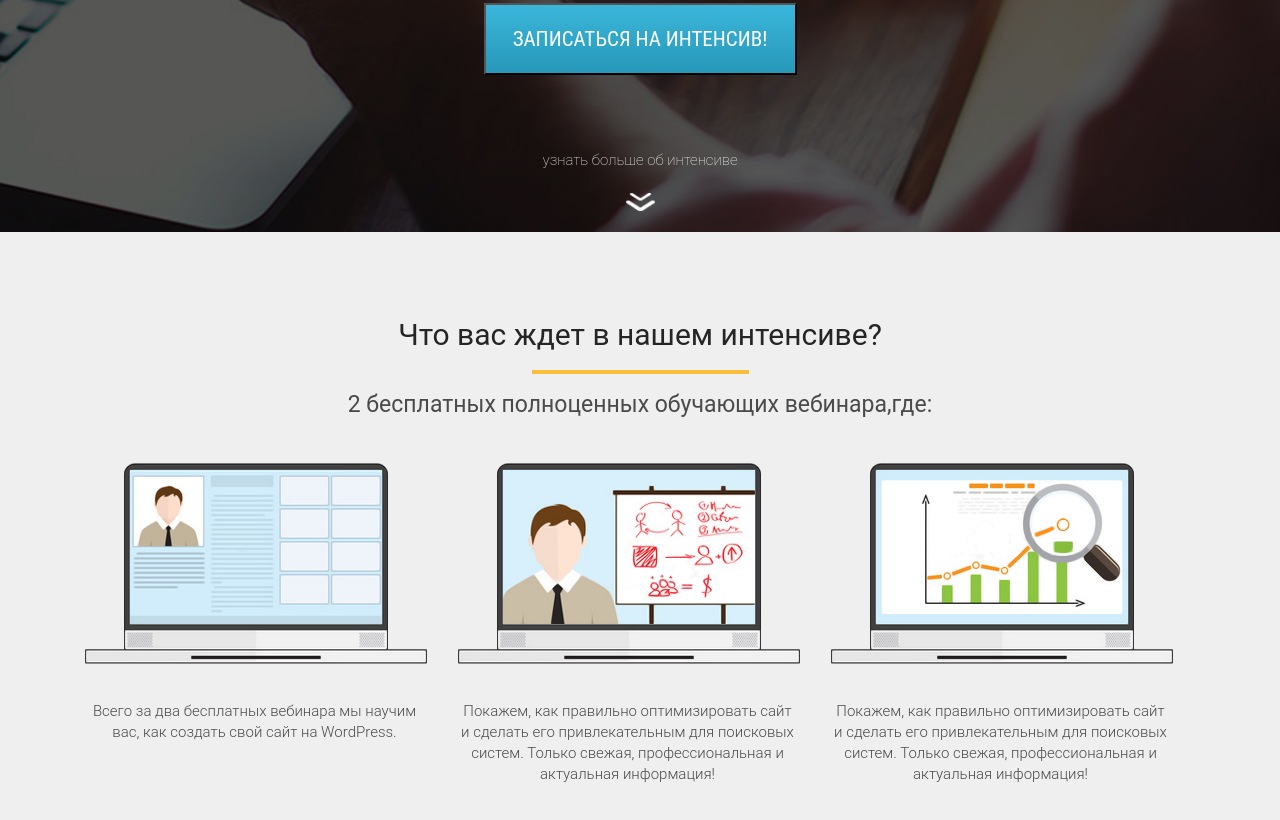
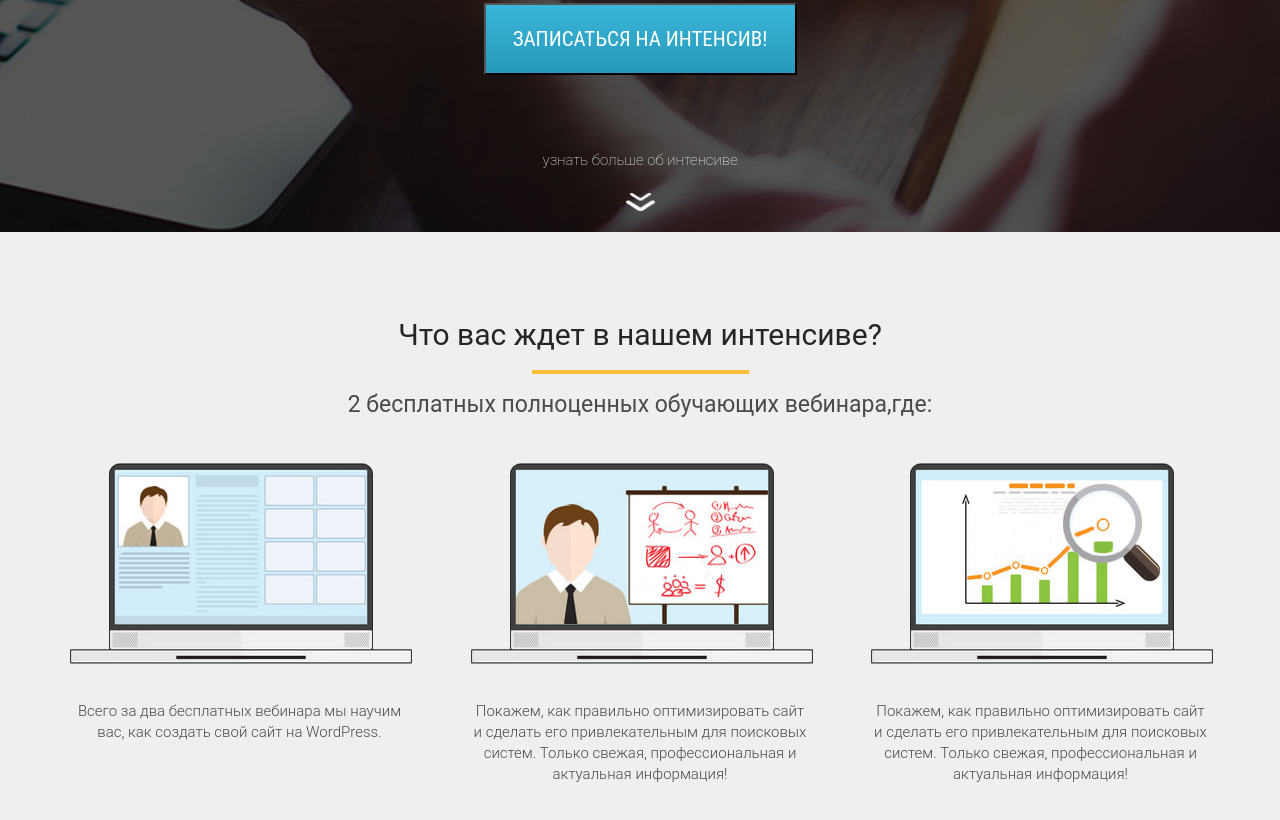
Before and after one commit to alex-zaq/web-cls, a plain HTML site: page index.html in a window 1280 px wide. Shown: the part 568-1388 px from the top of the page. Drawn offline with Linux system fonts and the light colour scheme.

Commit message:
add_flex

```diff
--- a/src/css/style.css
+++ b/src/css/style.css
@@ -206,12 +206,14 @@ h2.title {
 
 .waiting .waiting_wrapper {
   margin-top: 45px;
+  display: flex;
+  justify-content: space-between;
 }
 
 .waiting .waiting_wrapper .waiting_item {
-  display: inline-block;
-  vertical-align: top;
-  margin: 0 15px;
+  /* display: inline-block; */
+  /* vertical-align: top; */
+  /* margin: 0 15px; */
   width:339px;
   text-align: center;
 }
@@ -229,3 +231,23 @@ h2.title {
   text-align: center;
   color: #4a4a4a;
 }
+
+
+/* .my-flex-containter {
+
+  display: flex;
+  flex-wrap: wrap;
+  justify-content: space-around;
+  align-items: center;
+  height: 450px;
+
+}
+
+.my-flex-block {
+  width:150px;
+  height:150px;
+  background-color:red;
+  text-align: center;
+  color:#fff;
+  margin: 0 50px;
+} */
```
Also changed, not shown: index.html (+3 -0 lines).
